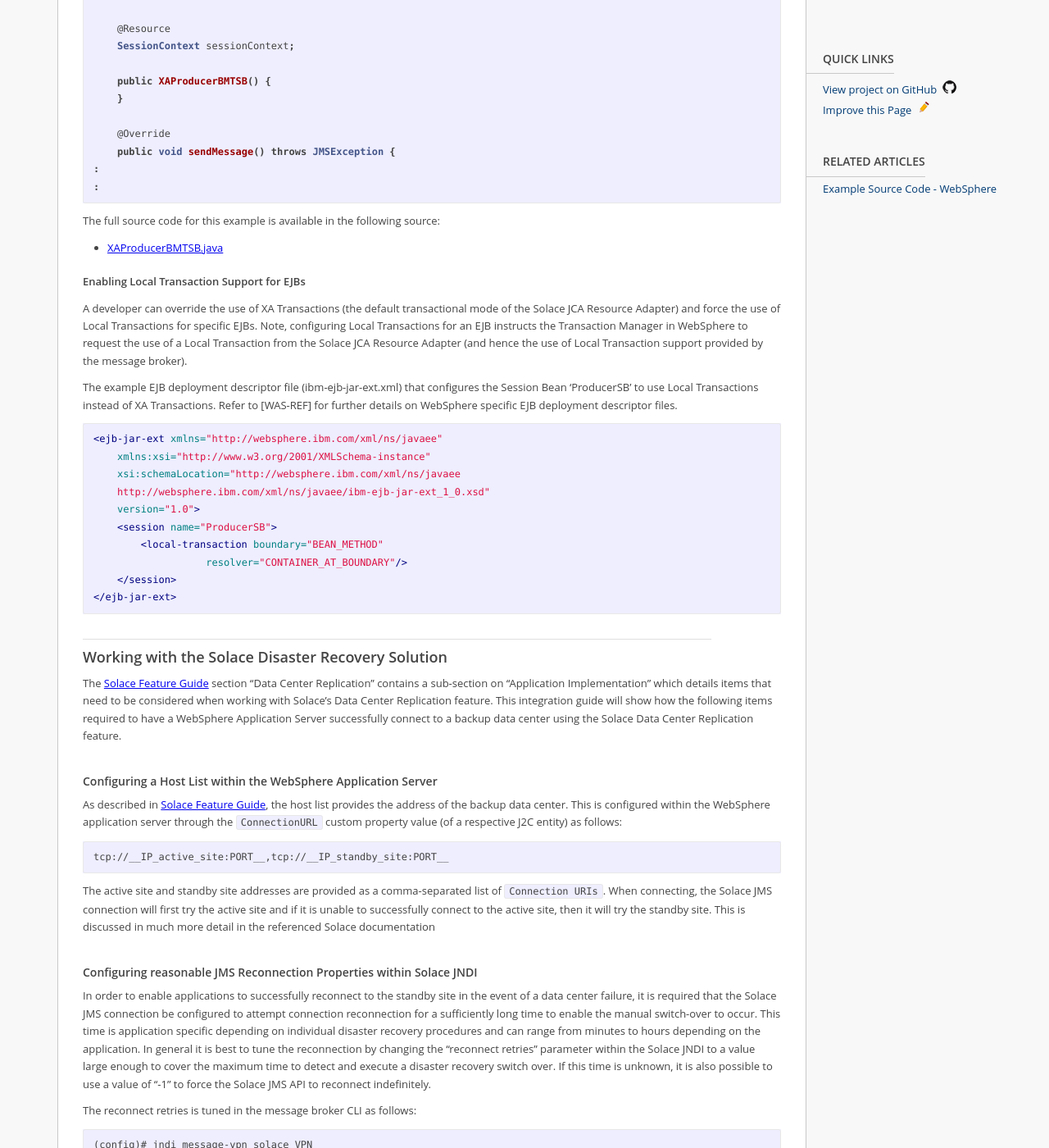
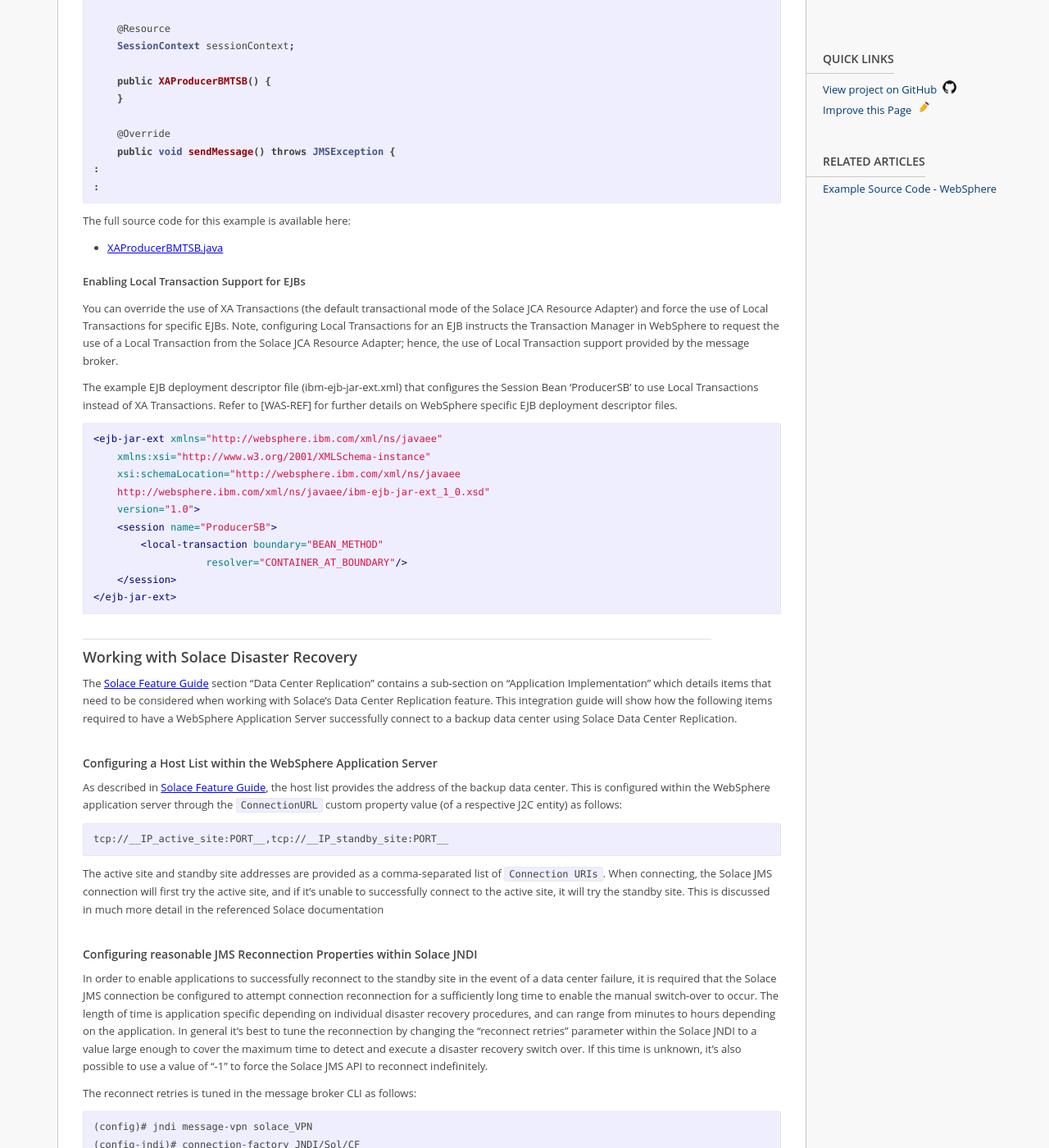
Before and after one commit to SolaceLabs/solace-integration-guides, a Jekyll site: the page built from docs/_guides/websphere-app-server.md, in a window 1280 px wide and 1400 px high, scrolled down 31535 px. Shown: the whole window at 82% size. Built offline with Jekyll 4.4.1, drawn with Linux system fonts in a browser that asks for light colours; some of the changed text lies outside the part shown.

Commit message:
Update websphere-app-server.md
Updates

````diff
--- a/docs/_guides/websphere-app-server.md
+++ b/docs/_guides/websphere-app-server.md
@@ -10,9 +10,9 @@
 
 ## Overview
 
-This document demonstrates how to integrate Solace Java Message Service (JMS) with the WebSphere Application Server V7 and V8 for production and consumption of JMS messages. The goal of this document is to outline best practices to enable efficient use of both the application server and Solace JMS.
+This document shows you how to integrate the Solace Java Message Service (JMS) with the WebSphere Application Server V7 and V8 for production and consumption of JMS messages. We'll outline best practices to allow efficient use of both the application server and Solace JMS.
 
-The target audience is developers using the WebSphere Application Server who have general knowledge of both it and JMS. This document focuses on the steps required to integrate the two, and provides instructions on configuring and deploying the Solace JCA 1.5 resource adapter using the web console application of WebSphere versions 7 and 8.  For detailed information on either Solace JMS, or the WebSphere Application Server, refer to the documents referenced below.
+The target audience is developers using the WebSphere Application Server who have general knowledge of both it and JMS. This document focuses on the steps required to integrate the two, and provides instructions on configuring and deploying the Solace JCA 1.5 resource adapter using the web console application of WebSphere versions 7 and 8.  For detailed information on either Solace JMS or the WebSphere Application Server, refer to the documents referenced below.
 
 This document is divided into the following sections:
 
@@ -642,9 +642,9 @@
 
 ### Building the samples
 
-Instructions here are provided for "Eclipse IDE for Java EE Developers" with "WebSphere Application Server Developer Tools for Eclipse" installed from Eclipse Marketplace. Adjust the steps accordingly if your environment differs.
+Instructions are provided for "Eclipse IDE for Java EE Developers" with "WebSphere Application Server Developer Tools for Eclipse" installed from Eclipse Marketplace. Adjust the steps accordingly if your environment differs.
 
-Here are the steps to create and build your project:
+Follow these steps to create and build your project:
 
 1. Clone this project from GitHub
 ```
@@ -657,7 +657,7 @@
 
 1. Export your project to an EJB JAR file or alternatively, if you have a related EAR project created then export from there to an EAR file.
 
-You have now built the sample application as deployable JAR or EAR archive, take note of the file and directory location.
+You have now built the sample application as a deployable JAR or EAR archive, take note of the file and directory location.
 
 ### Deploying the sample application
 
@@ -820,7 +820,7 @@
 
 ### Authentication
 
-The integration example illustrated in this guide uses the authentication information specified in the custom properties of the Solace Resource Adapter.  These authentication properties are used whenever Application Managed authentication is specified for a JCA resource.  No matter the authentication mode (Application-Managed or Container-Managed) specified for a resource, the Solace 'MessageVPN' information for a connection is always retrieved from the Solace Resource Adapter configured properties (or the configured properties of the respective J2C resource).
+The integration example illustrated in this guide uses the authentication information specified in the custom properties of the Solace Resource Adapter.  These authentication properties are used whenever Application Managed authentication is specified for a JCA resource.  No matter the authentication mode (Application-Managed or Container-Managed) specified for a resource, the Solace 'MessageVPN' information for a connection is always retrieved from the Solace Resource Adapter configured properties, or the configured properties of the respective J2C resource.
 
 WebSphere supports configuration of Container-Managed authentication for J2C resources.  The administrator of an EJB application can configure message broker sign-on credentials using a J2C authentication alias that is assigned to either a J2C activation specification or J2C connection factory.  Solace JCA resource adapter supports authentication using the 'DefaultPrincipalMapping' mapping configuration alias. Refer to [WAS-REF] for more details on configuring J2C authentication data aliases.
 
@@ -834,9 +834,9 @@
 
 ### Using SSL Communication
 
-This section outlines how to update the message broker and WebSphere Application Server configuration to switch the client connection to using secure connections with the message broker. For the purposes of illustration, this section uses a server certificate on the message broker and basic client authentication. It is possible to configure Solace JMS to use client certificates instead of basic authentication. This is done using configuration steps that are very similar to those outlined in this document. The [Solace Feature Guide]({{ site.links-docs-features }}){:target="_top"} and [Solace Messaging API for JMS]({{ site.links-docs-jms }}){:target="_top"} outline the extra configuration items required to switch from basic authentication to client certificates.
+This section outlines how to update the message broker and WebSphere Application Server configuration to switch the client connection to using secure connections with the message broker. Forpurposes of illustration, this section uses a server certificate on the message broker and basic client authentication. It's possible to configure Solace JMS to use client certificates instead of basic authentication. This is done using configuration steps that are very similar to those outlined in this document. The [Solace Feature Guide]({{ site.links-docs-features }}){:target="_top"} and [Solace Messaging API for JMS]({{ site.links-docs-jms }}){:target="_top"} outline the extra configuration items required to switch from basic authentication to client certificates.
 
-To change a WebSphere Application Server from using a plain text connection to a secure connection, first the message broker configuration must be updated and the Solace JMS configuration within the WebSphere Application Server must be updated as outlined in the next sections.
+To change a WebSphere Application Server from using a plain text connection to a secure connection, the message broker configuration must first be updated, and the Solace JMS configuration within the WebSphere Application Server must be updated as outlined in the next sections.
 
 #### Configuring the message broker
 
@@ -884,7 +884,7 @@
 <br/>
 ##### Configure TLS/SSL Service Listen Port
 
-By default, the message broker accepts secure messaging client connections on port 55443. If this port is acceptable then no further configuration is required and this section can be skipped. If a non-default port is desired, then follow the steps below. Note this configuration change will disrupt service to all clients of the message broker and should therefore be performed during a maintenance window when this client disconnection is acceptable. This example assumes that the new port should be 55403.
+By default, the message broker accepts secure messaging client connections on port 55443. If this port is acceptable then no further configuration is required and this section can be skipped. If a non-default port is desired, then follow the steps below. Note this configuration change will disrupt service to all clients of the message broker, and should therefore be performed during a maintenance window when client disconnection is acceptable. This example assumes that the new port should be 55403.
 
 ```
 (config)# service smf
@@ -900,7 +900,7 @@
 <br/>
 ##### Enable TLS/SSL within the Message VPN
 
-By default within Solace message VPNs both the plain-text and SSL services are enabled. If the Message VPN defaults remain unchanged, then this section can be skipped. However, if within the current application VPN, this service has been disabled, then for secure communication to succeed it should be enabled. The steps below show how to enable SSL within the SMF service to allow secure client connections from the WebSphere Application Server.
+By default, within Solace Message VPNs both plain-text and SSL services are enabled. If the Message VPN defaults remain unchanged, then this section can be skipped. However, if within the current application VPN, this service has been disabled, then for secure communication to succeed it should be enabled. The steps below show how to enable SSL within the SMF service to allow secure client connections from the WebSphere Application Server.
 
 ```
 (config)# message-vpn solace_VPN
@@ -1007,7 +1007,7 @@
 
 ### Working with XA Transactions
 
-This section demonstrates how to configure the message broker to support the XA transaction processing capabilities of the Solace JCA Resource Adapter.  In addition, code examples are provided showing JMS message consumption and production over XA transactions using both Container-Managed-Transactions (CMT) and Bean-Managed-Transaction (BMT) configuration.
+This section demonstrates how to configure the message broker to support XA transaction processing capabilities of the Solace JCA Resource Adapter.  Also, code examples are provided showing JMS message consumption and production over XA transactions using both Container-Managed-Transactions (CMT) and Bean-Managed-Transaction (BMT) configuration.
 
 XA transactions are supported in the general-availability release of SolOS version 7.1 and above.  The Solace JCA Resource Adapter provides XA Transaction support in version 7.2 and above.
 
@@ -1029,7 +1029,7 @@
 
 #### XA Transactions – Sample Code
 
-The following examples demonstrate how to receive and send messages using XA transactions.  Examples are given for both Bean-Managed and Container-Managed Transactions (BMT and CMT respectively) in GitHub:
+The following examples demonstrate how to receive and send messages using XA transactions.  Examples are given for both BMT and CMT in GitHub:
 
 * [EJBSample-WAS-XA-BMT/ejbModule]({{ site.repository }}/blob/master/src/websphere/EJBSample-WAS-XA-BMT/ejbModule/){:target="_blank"}
 * [EJBSample-WAS-XA-CMT/ejbModule]({{ site.repository }}/blob/master/src/websphere/EJBSample-WAS-XA-CMT/ejbModule/){:target="_blank"}
@@ -1038,7 +1038,7 @@
 
 ##### Receiving messages from Solace over XA transaction – CMT Sample Code
 
-The following code is similar to the above "ConsumerMDB" example but specifies Container-Managed XA Transaction support for inbound messages - see in the `@TransactionManagement` annotation.  In this example, the Message-Driven-Bean (MDB) - 'XAConsumerMDB' is configured such that the EJB container will provision and start an XA transaction prior to calling the onMessage() method and finalize or rollback the transaction when onMessage() exits (Rollback typically occurs when an unchecked exception is caught by the Container).
+The following code is similar to the above "ConsumerMDB" example, but specifies Container-Managed XA Transaction support for inbound messages - see in the `@TransactionManagement` annotation.  In this example, the Message-Driven-Bean (MDB) - 'XAConsumerMDB' is configured such that the EJB container will provision and start an XA transaction prior to calling the onMessage() method and finalize or rollback the transaction when onMessage() exits (Rollback typically occurs when an unchecked exception is caught by the Container).
 
 ```java
 @TransactionManagement(value = TransactionManagementType.CONTAINER)
@@ -1068,7 +1068,7 @@
 }
 ```
 
-The full source code for this example is available in the following source:
+The full source code for this example is available here:
 
 *    [XAConsumerMDB.java]({{ site.repository }}/blob/master/src/websphere/EJBSample-WAS-XA-CMT/ejbModule/com/solace/sample/XAConsumerMDB.java){:target="_blank"}
 
@@ -1076,7 +1076,7 @@
 
 ##### Sending Messages to Solace over XA Transaction – CMT Sample Code
 
-The following code is similar to the "ProducerSB" EJB example from above but configures Container-Managed XA Transaction support for outbound messaging.  In this example, the Session Bean 'XAProducerSB' method 'sendMessage()' requires that the caller have an existing XA Transaction context.  In this example, the 'sendMessage()' method is called from the MDB - 'XAConsumerMDB' in the above example where the EJB container has created an XA Transaction context for the inbound message.  When the method sendMessage() completes the EJB container will either finalize the XA transaction or perform a rollback operation.
+The following code is similar to the "ProducerSB" EJB example from above, but configures Container-Managed XA Transaction support for outbound messaging.  In this example, the Session Bean 'XAProducerSB' method 'sendMessage()' requires that the caller have an existing XA Transaction context.  In this example, the 'sendMessage()' method is called from the MDB - 'XAConsumerMDB' in the above example where the EJB container has created an XA Transaction context for the inbound message.  When the method sendMessage() completes the EJB container will either finalize the XA transaction or perform a rollback operation.
 
 ```java
 @Stateless(name = "XAProducerSB")
@@ -1098,13 +1098,13 @@
 :
 ```
 
-The full source code for this example is available in the following source:
+The full source code for this example is available here:
 
 *    [XAProducerSB.java]({{ site.repository }}/blob/master/src/websphere/EJBSample-WAS-XA-CMT/ejbModule/com/solace/sample/XAProducerSB.java){:target="_blank"}
 
 ##### Sending Messages to Solace over XA Transaction – BMT Sample Code
 
-EJB code can use the UserTransaction interface (Bean-Managed) to provision and control the lifecycle of an XA transaction.  The EJB container will not provision XA transactions when the EJB class's 'TransactionManagement' type is designated as 'BEAN' managed.  In the following example, the session Bean 'XAProducerBMTSB' starts a new XA Transaction and performs an explicit 'commit()' operation after successfully sending the message.  If a runtime error is detected, then an explicit 'rollback()' operation is executed.  If the rollback operation fails, then the EJB code throws an EJBException() to allow the EJB container to handle the error.
+EJB code can use the UserTransaction interface (Bean-Managed) to provision and control the lifecycle of an XA transaction.  The EJB container won't provision XA transactions when the EJB class's 'TransactionManagement' type is designated as 'BEAN' managed.  In the following example, the session Bean 'XAProducerBMTSB' starts a new XA Transaction and performs an explicit 'commit()' operation after successfully sending the message.  If a runtime error is detected, then an explicit 'rollback()' operation is executed.  If the rollback operation fails, then the EJB code throws an EJBException() to allow the EJB container to handle the error.
 
 ```java
 @Stateless(name = "XAProducerBMTSB")
@@ -1129,13 +1129,13 @@
 :
 ```
 
-The full source code for this example is available in the following source:
+The full source code for this example is available here:
 
 *    [XAProducerBMTSB.java]({{ site.repository }}/blob/master/src/websphere/EJBSample-WAS-XA-BMT/ejbModule/com/solace/sample/XAProducerBMTSB.java){:target="_blank"}
 
 ##### Enabling Local Transaction Support for EJBs
 
-A developer can override the use of XA Transactions (the default transactional mode of the Solace JCA Resource Adapter) and force the use of Local Transactions for specific EJBs. Note, configuring Local Transactions for an EJB instructs the Transaction Manager in WebSphere to request the use of a Local Transaction from the Solace JCA Resource Adapter (and hence the use of Local Transaction support provided by the message broker).
+You can override the use of XA Transactions (the default transactional mode of the Solace JCA Resource Adapter) and force the use of Local Transactions for specific EJBs. Note, configuring Local Transactions for an EJB instructs the Transaction Manager in WebSphere to request the use of a Local Transaction from the Solace JCA Resource Adapter; hence, the use of Local Transaction support provided by the message broker.
 
 The example EJB deployment descriptor file (ibm-ejb-jar-ext.xml) that configures the Session Bean ‘ProducerSB’ to use Local Transactions instead of XA Transactions.  Refer to [WAS-REF] for further details on WebSphere specific EJB deployment descriptor files.
 
@@ -1153,9 +1153,9 @@
 ```
 
 
-### Working with the Solace Disaster Recovery Solution
+### Working with Solace Disaster Recovery
 
-The [Solace Feature Guide]({{ site.links-docs-features }}){:target="_top"} section “Data Center Replication” contains a sub-section on “Application Implementation” which details items that need to be considered when working with Solace's Data Center Replication feature. This integration guide will show how the following items required to have a WebSphere Application Server successfully connect to a backup data center using the Solace Data Center Replication feature.
+The [Solace Feature Guide]({{ site.links-docs-features }}){:target="_top"} section “Data Center Replication” contains a sub-section on “Application Implementation” which details items that need to be considered when working with Solace's Data Center Replication feature. This integration guide will show how the following items required to have a WebSphere Application Server successfully connect to a backup data center using Solace Data Center Replication.
 
 #### Configuring a Host List within the WebSphere Application Server
 
@@ -1165,11 +1165,11 @@
 tcp://__IP_active_site:PORT__,tcp://__IP_standby_site:PORT__
 ```
 
-The active site and standby site addresses are provided as a comma-separated list of `Connection URIs`.  When connecting, the Solace JMS connection will first try the active site and if it is unable to successfully connect to the active site, then it will try the standby site. This is discussed in much more detail in the referenced Solace documentation
+The active site and standby site addresses are provided as a comma-separated list of `Connection URIs`.  When connecting, the Solace JMS connection will first try the active site, and if it's unable to successfully connect to the active site, it will try the standby site. This is discussed in much more detail in the referenced Solace documentation
 
 #### Configuring reasonable JMS Reconnection Properties within Solace JNDI
 
-In order to enable applications to successfully reconnect to the standby site in the event of a data center failure, it is required that the Solace JMS connection be configured to attempt connection reconnection for a sufficiently long time to enable the manual switch-over to occur. This time is application specific depending on individual disaster recovery procedures and can range from minutes to hours depending on the application. In general it is best to tune the reconnection by changing the “reconnect retries” parameter within the Solace JNDI to a value large enough to cover the maximum time to detect and execute a disaster recovery switch over. If this time is unknown, it is also possible to use a value of “-1” to force the Solace JMS API to reconnect indefinitely.
+In order to enable applications to successfully reconnect to the standby site in the event of a data center failure, it is required that the Solace JMS connection be configured to attempt connection reconnection for a sufficiently long time to enable the manual switch-over to occur. The length of time is application specific depending on individual disaster recovery procedures, and can range from minutes to hours depending on the application. In general it's best to tune the reconnection by changing the “reconnect retries” parameter within the Solace JNDI to a value large enough to cover the maximum time to detect and execute a disaster recovery switch over. If this time is unknown, it's also possible to use a value of “-1” to force the Solace JMS API to reconnect indefinitely.
 
 The reconnect retries is tuned in the message broker CLI as follows:
 
@@ -1199,7 +1199,7 @@
 When a disaster recovery switch-over occurs, the Solace JMS API must establish a new connection to the message brokers in the standby data center. Because this is a new connection there are some special considerations worth noting. The [Solace-FG] contains the following notes:
 Java and JMS APIs
 
-For client applications using the Java or JMS APIs, any sessions on which the clients have published Guaranteed messages will be destroyed after the switch‑over. To indicate the disconnect and loss of publisher flow:
+For client applications using the Java or JMS APIs, any sessions on which the clients have published Guaranteed messages will be destroyed after switch‑over. To indicate the disconnect and loss of publisher flow:
 
 ```
   The Java API will generate an exception from the
@@ -1212,18 +1212,18 @@
 
 Upon receiving these exceptions the client application will know to create a new session.
 
-After a new session is established, the client application can republish any Guaranteed messages that had been sent but not acked on the previous session, as these message might not have been persisted and replicated.
+After a new session is established, the client application can republish any Guaranteed messages that had been sent, but not acked, on the previous session, as these message might not have been persisted and replicated.
 
-To avoid out-of-order messages, the application must maintain an unacked list that is added to before message publish and removed from on receiving an ack from the message broker. If a connection is re‑established to a different host in the hostlist, the unacked list must be resent before any new messages are published.
+To avoid out-of-order messages, the application must maintain an unacked list that is added to before message publishing, and removed from on receiving an ack from the message broker. If a connection is re‑established to a different host in the hostlist, the unacked list must be resent before any new messages are published.
 
-Note: When sending persistent messages using the JMS API, a producer's send message will not return until an acknowledgment is received from the message broker. Once received, it is safe to remove messages from the unacked list.
+Note: When sending persistent messages using the JMS API, a producer's send message will not return until an acknowledgment is received from the message broker. Once received, it's safe to remove messages from the unacked list.
 
 Alternatively, if the application has a way of determining the last replicated message—perhaps by reading from a last value queue—then the application can use that to determine where to start publishing.
 For integration with WebSphere, it's important to consider this interaction in the context of a Message Driven Bean and Session Bean.
 
 ##### Receiving Messages in a Message Driven Bean
 
-There is no special processing required during a disaster recovery switch-over specifically for applications receiving messages. After successfully reconnecting to the standby site, it is possible that the application will receive some duplicate messages. The application should apply normal duplicate detection handling for these messages.
+There is no special processing required during a disaster recovery switch-over specifically for applications receiving messages. After successfully reconnecting to the standby site, it's possible that the application will receive some duplicate messages. The application should apply normal duplicate detection handling for these messages.
 
 ##### Sending Messages from a Session Bean
 
@@ -1235,9 +1235,9 @@
 
 ### Using an external JNDI store for Solace JNDI lookups
 
-By default the Solace JMS Resource Adapter looks up JNDI objects, which are the Connection Factory and Destination Objects, from the JNDI store on the Solace message broker.
+By default the Solace JMS Resource Adapter looks up JNDI objects, which are the Connection Factory and Destination Objects, from the JNDI store on the message broker.
 
-It is possible to use an external JNDI provider such as an external LDAP server instead, and provision the Solace JNDI objects there.
+It's possible to use an external JNDI provider such as an external LDAP server instead, and provision the Solace JNDI objects there.
 
 The following configuration changes are required to use an external JNDI provider:
 
````
Also changed, not shown: other parts of docs/_guides/websphere-app-server.md (+1 -1 lines).
